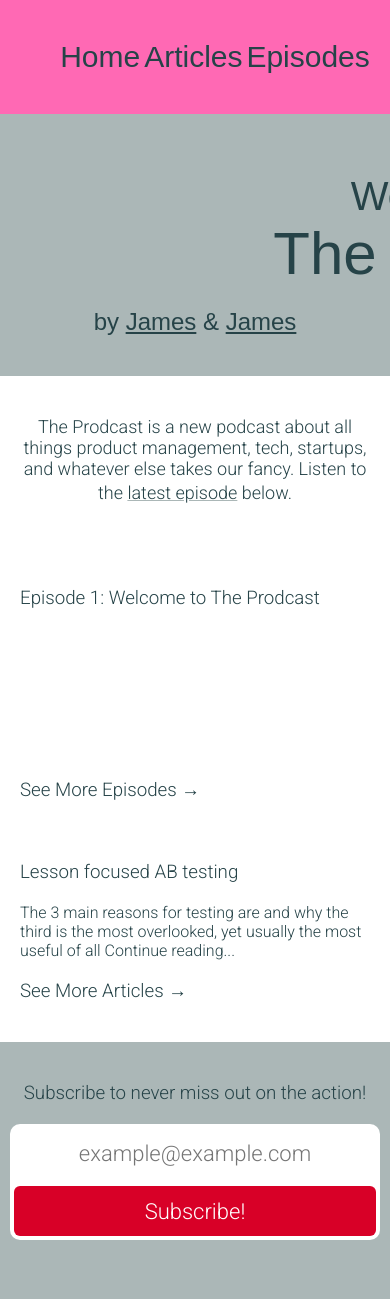
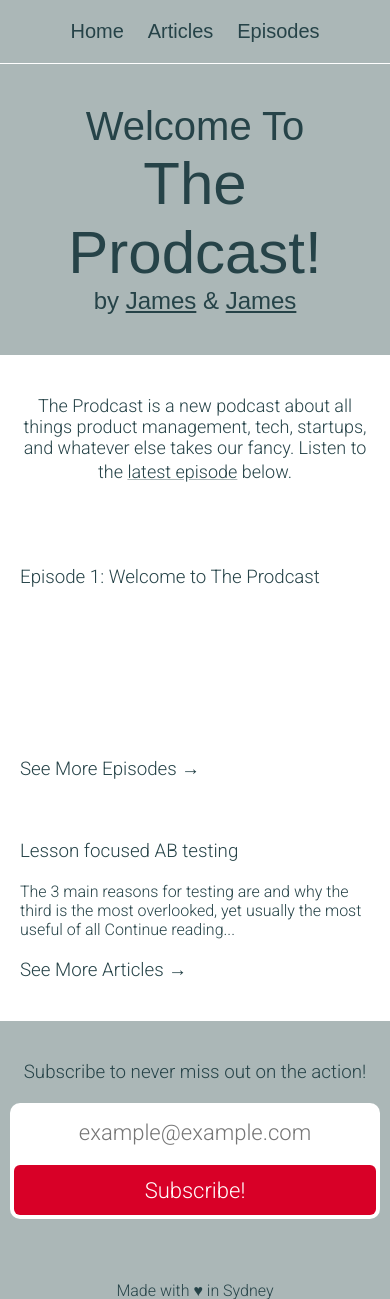
Before and after one commit to thatjpcsguy/prodcast, a Flask app: page / in a window 390 px wide; the page is wider, and only the part inside the window is pictured. Shown: the top 1299 px of that part. Run offline with Flask 2, Linux system fonts and the light colour scheme; some libraries are stand-ins or nearby versions; some web fonts are replaced.

Commit message:
fixed up some of the navigation and other css

```diff
--- a/templates/css/prodcast.css
+++ b/templates/css/prodcast.css
@@ -20,9 +20,29 @@ html {
 	background-color: #ABB7B7;
 }
 
+.hero-wrapper {
+	width: 800px;
+	margin: 0 auto;
+}
+
+
 .hero {
-	padding: 100px 20px;
+	padding: 0;
 	height: auto;
+	text-align: center;
+	padding-top: 20px;
+	padding-bottom: 40px;
+}
+
+.hero h1 {
+	padding: 20px 20px;
+	height: auto;
+	width: auto;
+	margin: 0 auto;
+	display: block;
+    overflow: hidden;
+   	text-align: center;
+
 }
 
 .hero h1 {
@@ -81,6 +101,14 @@ article p {
 	padding-bottom: 10px;
 }
 
+article hr {
+	height: 2px;
+	width: 75%;
+	margin: 0 auto;
+	background-color: #ABB7B7;
+	margin-top: 40px;
+	margin-bottom: 80px;
+}
 
 strong { font-weight: bold; }
 
@@ -124,7 +152,7 @@ strong { font-weight: bold; }
 }
 
 .navigation {
-	padding: 20px 20px;
+	padding: 20px 10px;
 	height: auto;
 	width: 800px;
 	text-align: left;
@@ -135,10 +163,10 @@ strong { font-weight: bold; }
 
 .navigation-wrapper {
 	width: 100%;
-	padding: 20px 20px;
+	padding: 0;
 	display: block;
-    background-color: #FF69B4;
-
+    background-color: #ABB7B7;
+    border-bottom: 1px solid white;
 }
 
 .navigation h1 {
@@ -149,26 +177,16 @@ strong { font-weight: bold; }
 .navigation a {
 	font-size: 30px;
 	font-family: 'Barrio', 'Arial';
+	padding-right: 10px;
+	padding-left: 10px
 }
 
+
 .navigation a:hover {
-    color: #7FFFD4;
+    color: #D80027;
 }
 
-.hero h1 {
-	padding: 20px 20px;
-	height: auto;
-	width: 800px;
-	margin: 0 auto;
-	display: block;
-    overflow: hidden;
-   	text-align: center;
 
-}
-
-.hero  {
-	padding: 20px 40px;
-}
 
 .description {
 	width: 800px;
@@ -403,10 +421,7 @@ strong { font-weight: bold; }
 
 
 @media (max-width: 750px) {
-	.hero {
-		height: auto;
-		padding: 60px;
-	}
+
 	.hero h1 {
 		font-size: 80px;
 	}
@@ -422,10 +437,10 @@ strong { font-weight: bold; }
 }
 
 @media (max-width: 580px) {
-	.hero {
-		height: auto;
-		padding: 40px;
+	.navigation a {
+		font-size: 20px;
 	}
+
 	.hero h1 {
 		font-size: 60px;
 	}
@@ -443,10 +458,7 @@ strong { font-weight: bold; }
 }
 
 @media (max-width: 840px) {
-	.navigation .hero {
-		padding: 20px 0;
-	}
-	.latest, .navigation, .description {
+	.latest, .navigation, .description, .hero, .hero-wrapper {
 		width: auto;
 		margin: 0;
 	}
--- a/templates/episode.html
+++ b/templates/episode.html
@@ -10,8 +10,9 @@
 	<article class="description">
         {{ social(episodes[episode].title, "Check out the latest episode of The Prodcast!", 'https://theprodcast.io/episodes/' + episodes[episode].url) }}
 		{% block description %}{% endblock %}
+		{{ social(episodes[episode].title, "Check out the latest episode of The Prodcast!", 'https://theprodcast.io/episodes/' + episodes[episode].url) }}
 		<h3><a href="/episodes">See All Episodes &rarr;</a></h3>
-        {{ social(episodes[episode].title, "Check out the latest episode of The Prodcast!", 'https://theprodcast.io/episodes/' + episodes[episode].url) }}
+
 	</article>
 
 </div>
--- a/templates/navigation.html
+++ b/templates/navigation.html
@@ -1,17 +1,15 @@
 <div class="navigation-wrapper">
+	<div class="navigation">
+		<a href="/">Home</a>
+		<a href="/articles">Articles</a>
+		<a href="/episodes">Episodes</a>
 
-	<div class="navigation">
-		<span>
-
-			<a href="/">Home</a>
-			<a href="/articles">Articles</a>
-			<a href="/episodes">Episodes</a>
-		 </span>
 	</div>
-
 </div>
 {% if title != "Home" %}
-<div class="hero">
-		<h1>{{title}}</h1>
+<div class="hero-wrapper">
+	<div class="hero">
+			<h1>{{title}}</h1>
+	</div>
 </div>
 {% endif %}
```
